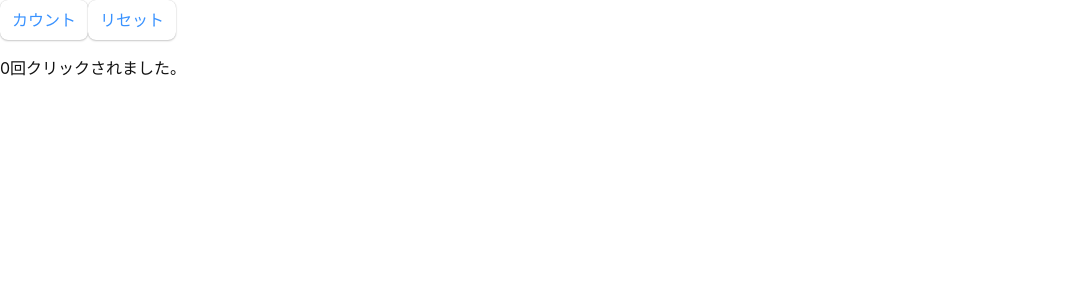
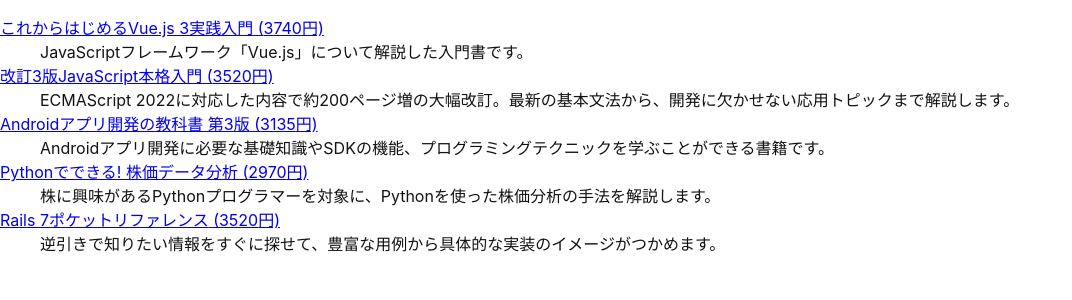
Before and after one commit to MofuMofu2/react-sandbox, a React (Create React App) app: page / in a window 1280 px wide. Shown: the top 300 px of the page, without its empty margins (0-1072 px from the left). Built offline with nearby package versions, Linux system fonts and the light colour scheme.

Commit message:
feature: #42 配列のリスト化

```diff
--- /dev/null
+++ b/src/component/ForList/ForList.tsx
@@ -0,0 +1,32 @@
+import React from "react";
+
+type ForListProps = {
+  src: BookSrc[];
+};
+
+type BookSrc = {
+  isbn: string;
+  title: string;
+  price: number;
+  summary: string;
+  download: boolean;
+};
+
+export default function ForList({ src }: ForListProps) {
+  return (
+    <dl>
+      {src.map((element) => (
+        <>
+          <dt>
+            <a
+              href={`https://wings.msn.to/books/${element.isbn}/${element.isbn}.jpg`}
+            >
+              {element.title} ({element.price}円)
+            </a>
+          </dt>
+          <dd>{element.summary}</dd>
+        </>
+      ))}
+    </dl>
+  );
+}
--- a/src/index.tsx
+++ b/src/index.tsx
@@ -2,7 +2,8 @@ import React from "react";
 import ReactDOM from "react-dom/client";
 import "./index.css";
 import reportWebVitals from "./reportWebVitals";
-import StateBasic from "./component/StateBasic/StateBasic";
+import ForList from "./component/ForList/ForList";
+import { books } from "./component/ForList/books";
 
 if (process.env.NODE_ENV === "development") {
   void import("./mocks/browser").then(({ worker }) => {
@@ -13,7 +14,7 @@ if (process.env.NODE_ENV === "development") {
 const root = ReactDOM.createRoot(
   document.getElementById("root") as HTMLElement
 );
-root.render(<StateBasic init={0} />);
+root.render(<ForList src={books} />);
 
 // If you want to start measuring performance in your app, pass a function
 // to log results (for example: reportWebVitals(console.log))
```
